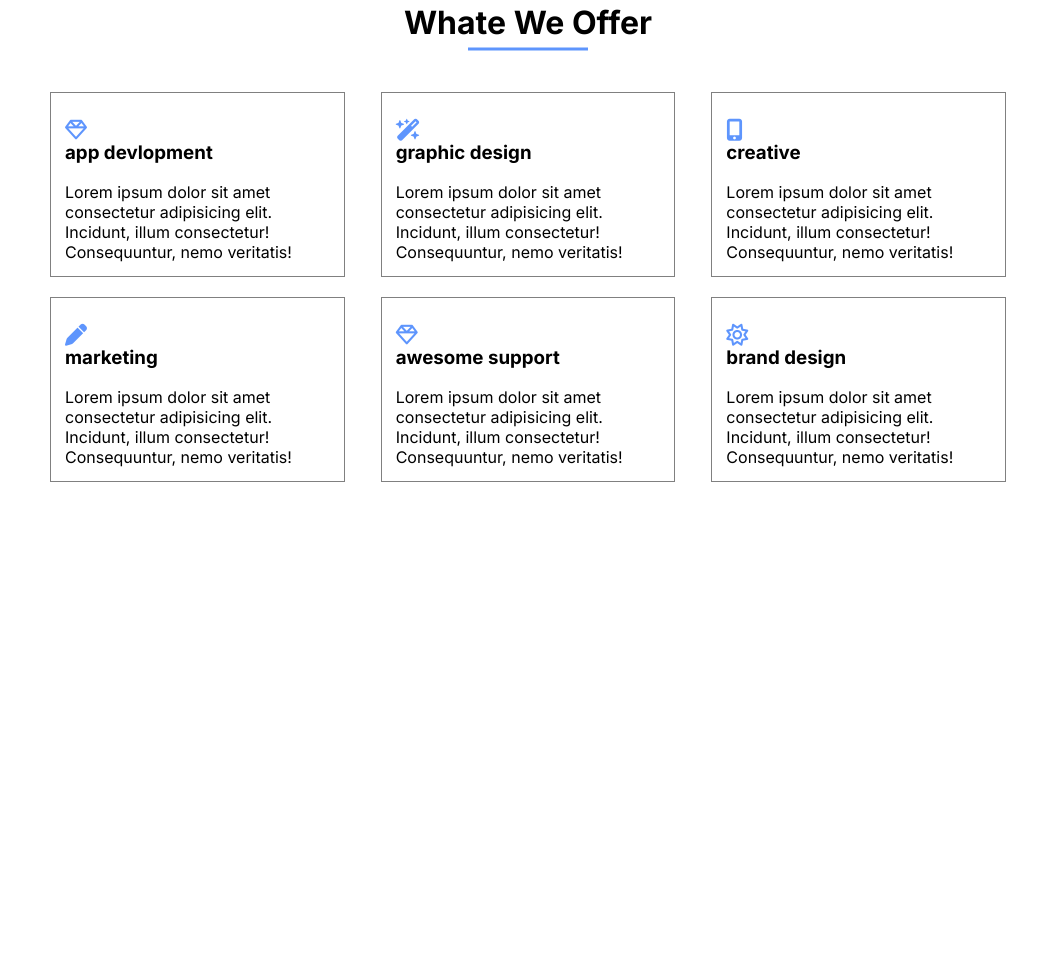
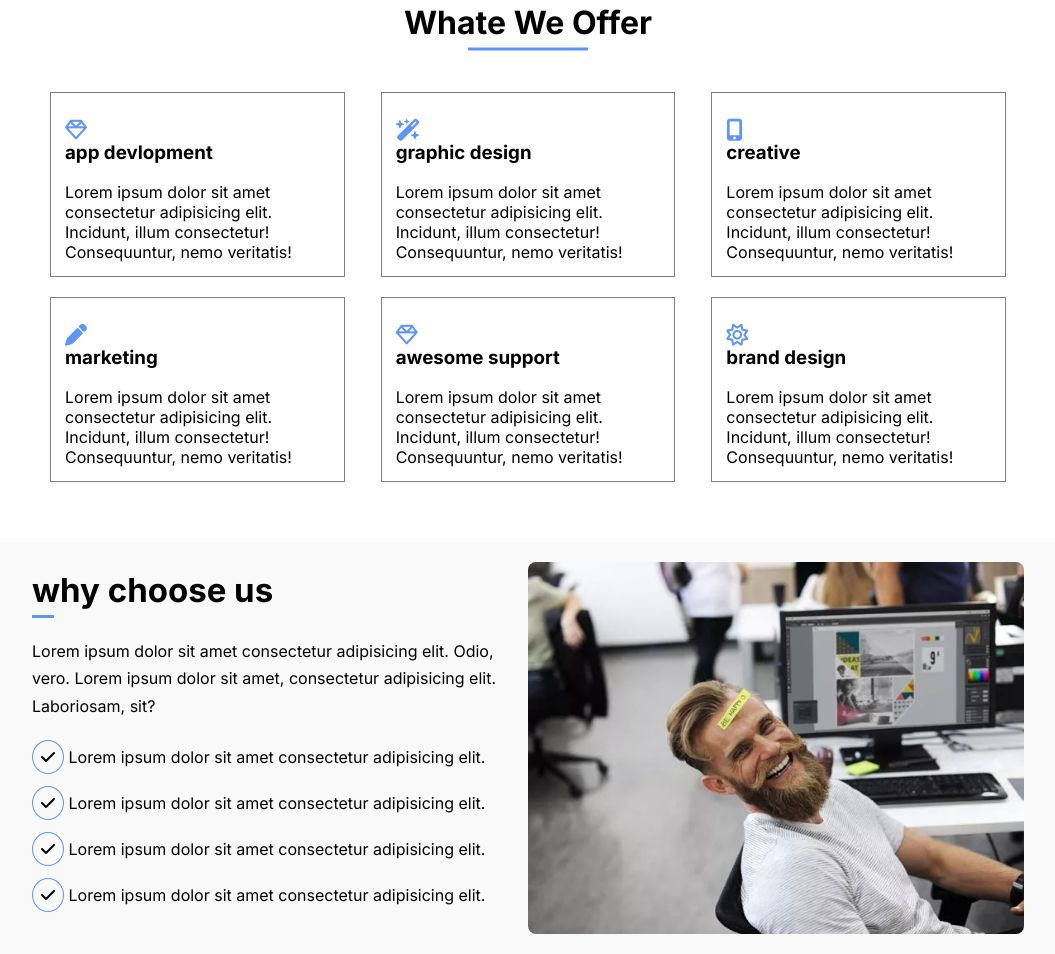
Before and after one commit to MahmoudFawzyHelmy/Creative-Agency, a plain HTML site: page index.html in a window 1280 px wide. Shown: the part 2025-2979 px from the top of the page, without its empty margins (112-1167 px from the left). Before the commit the page ends 2537 px from the top, so only its background shows below. Drawn offline with Linux system fonts and the light colour scheme.

Commit message:
about section

```diff
--- a/css/style.css
+++ b/css/style.css
@@ -324,11 +324,10 @@ a {
   display: flex;
   flex-direction: column;
   width: calc((100% / 3) - 36px);
-  position:relative;
-
+  position: relative;
 }
 
-.offer .cards .card::before{
+.offer .cards .card::before {
   content: "";
   position: absolute;
   top: 0;
@@ -342,9 +341,8 @@ a {
   -ms-transition: 0.5s;
   -o-transition: 0.5s;
 }
-.offer .cards .card:hover:before{
+.offer .cards .card:hover:before {
   width: 100%;
-
 }
 .offer .cards .card i {
   margin-right: 12px;
@@ -355,3 +353,63 @@ a {
 .offer .cards .card h3 {
   margin-bottom: 18px;
 }
+
+/* about section */
+.about {
+  padding: 20px;
+  margin-top: 30px;
+  background-color: #f9f9f9;
+}
+.about .items {
+  display: flex;
+  justify-content: space-between;
+  flex-wrap: wrap;
+}
+
+.about .content {
+  text-align: left;
+  width: 48%;
+  line-height: 1.7;
+}
+.about .about-header h3 {
+  position: relative;
+  font-size: 33px;
+  margin-bottom: 20px;
+}
+
+.about .about-header h3::before {
+  content: "";
+  position: absolute;
+  bottom: 0;
+  width: 22px;
+  height: 3px;
+  background-color: #5e95fd;
+}
+.about .about-header ul {
+  margin-top: 20px;
+}.about .about-header ul li{
+  margin-bottom: 12px;
+}
+.about .about-header ul li i {
+  border: 1px solid #5e95fd;
+  border-radius: 50%;
+  -webkit-border-radius: 50%;
+  -moz-border-radius: 50%;
+  -ms-border-radius: 50%;
+  -o-border-radius: 50%;
+  padding: 8px;
+}
+.about .img {
+  border-radius: 8px;
+  -webkit-border-radius: 8px;
+  -moz-border-radius: 8px;
+  -ms-border-radius: 8px;
+  -o-border-radius: 8px;
+  overflow: hidden  ;
+  width: 50%;
+}
+.about .img img {
+  width: 100%;
+  display: block;
+  height: auto;
+}
--- a/index.html
+++ b/index.html
@@ -225,7 +225,7 @@
             </div>
           </div>
           <div class="card">
-    <i class="fa-solid fa-pen"></i>
+            <i class="fa-solid fa-pen"></i>
             <div class="card-content">
               <h3>marketing</h3>
               <p>
@@ -258,5 +258,43 @@
       </div>
     </div>
 
+    <!-- about us -->
+    <div class="about">
+      <div class="container">
+       <div class="items">
+         <div class="content">
+          <div class="about-header">
+            <h3>why choose us</h3>
+            <p>
+              Lorem ipsum dolor sit amet consectetur adipisicing elit. Odio,
+              vero. Lorem ipsum dolor sit amet, consectetur adipisicing elit.
+              Laboriosam, sit?
+            </p>
+            <ul>
+              <li>
+                <i class="fa-solid fa-check"></i> Lorem ipsum dolor sit amet
+                consectetur adipisicing elit.
+              </li>
+              <li>
+                <i class="fa-solid fa-check"></i> Lorem ipsum dolor sit amet
+                consectetur adipisicing elit.
+              </li>
+              <li>
+                <i class="fa-solid fa-check"></i> Lorem ipsum dolor sit amet
+                consectetur adipisicing elit.
+              </li>
+              <li>
+                <i class="fa-solid fa-check"></i> Lorem ipsum dolor sit amet
+                consectetur adipisicing elit.
+              </li>
+            </ul>
+          </div>
+        </div>
+        <div class="img">
+          <img src="imag/about1.jpg" alt="about" />
+        </div>
+       </div>
+      </div>
+    </div>
   </body>
 </html>
```
